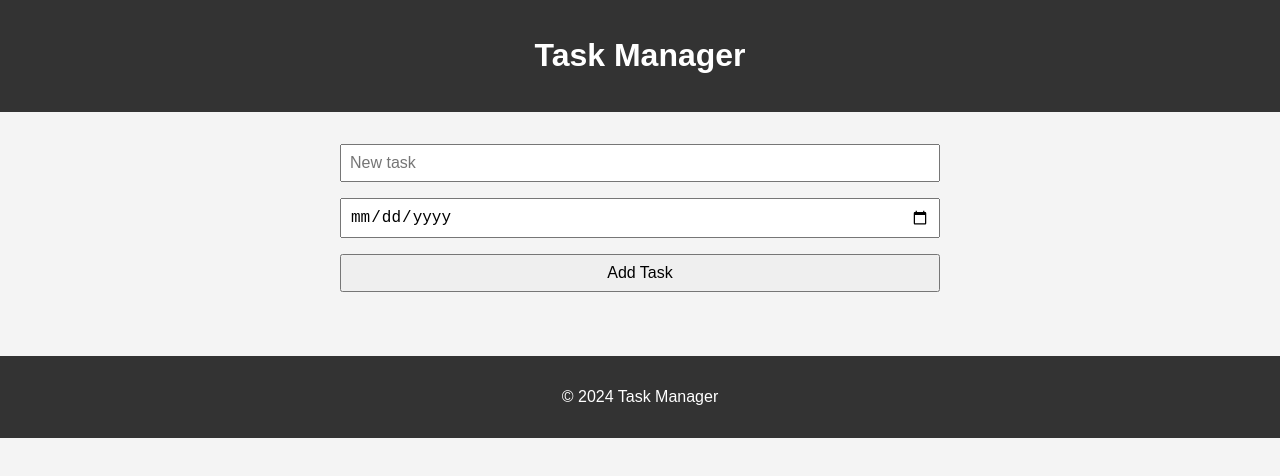
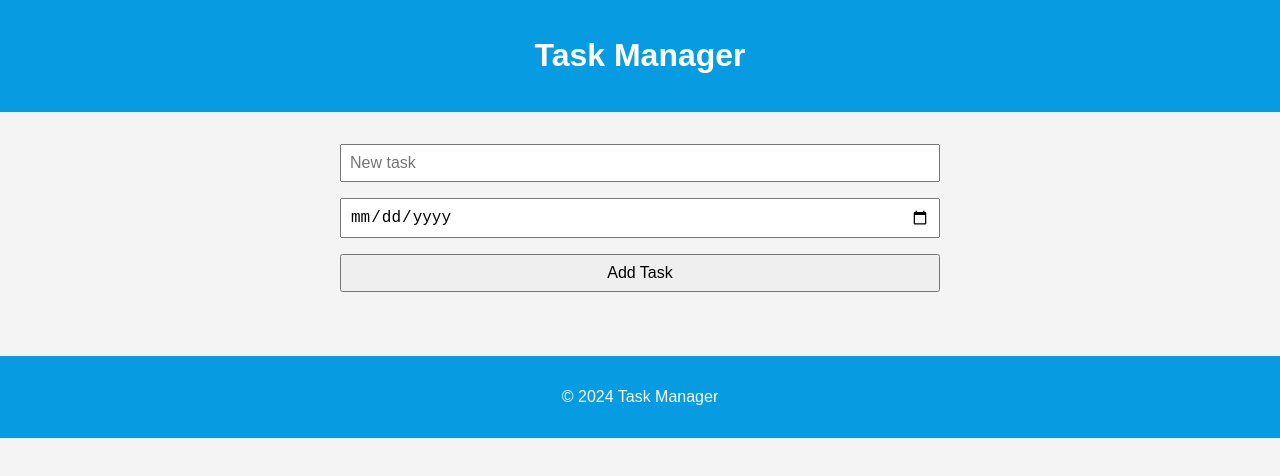
Before and after one commit to VadymMakohon/Task-Manager, a plain HTML site: page index.html in a window 1280 px wide. Drawn offline with Linux system fonts and the light colour scheme.

Commit message:
chamged the color of the header and footer

```diff
--- a/styles.css
+++ b/styles.css
@@ -9,7 +9,7 @@ body {
 }
 
 header {
-    background-color: #333;
+    background-color: #079ce1; /*Blue background for the headder */
     color: white;
     padding: 1rem 0;
     width: 100%;
@@ -57,7 +57,7 @@ main {
 footer {
     margin-top: auto;
     padding: 1rem 0;
-    background-color: #333;
+    background-color: #079ce1; /*Blue background for the footer */
     color: white;
     width: 100%;
     text-align: center;
```
